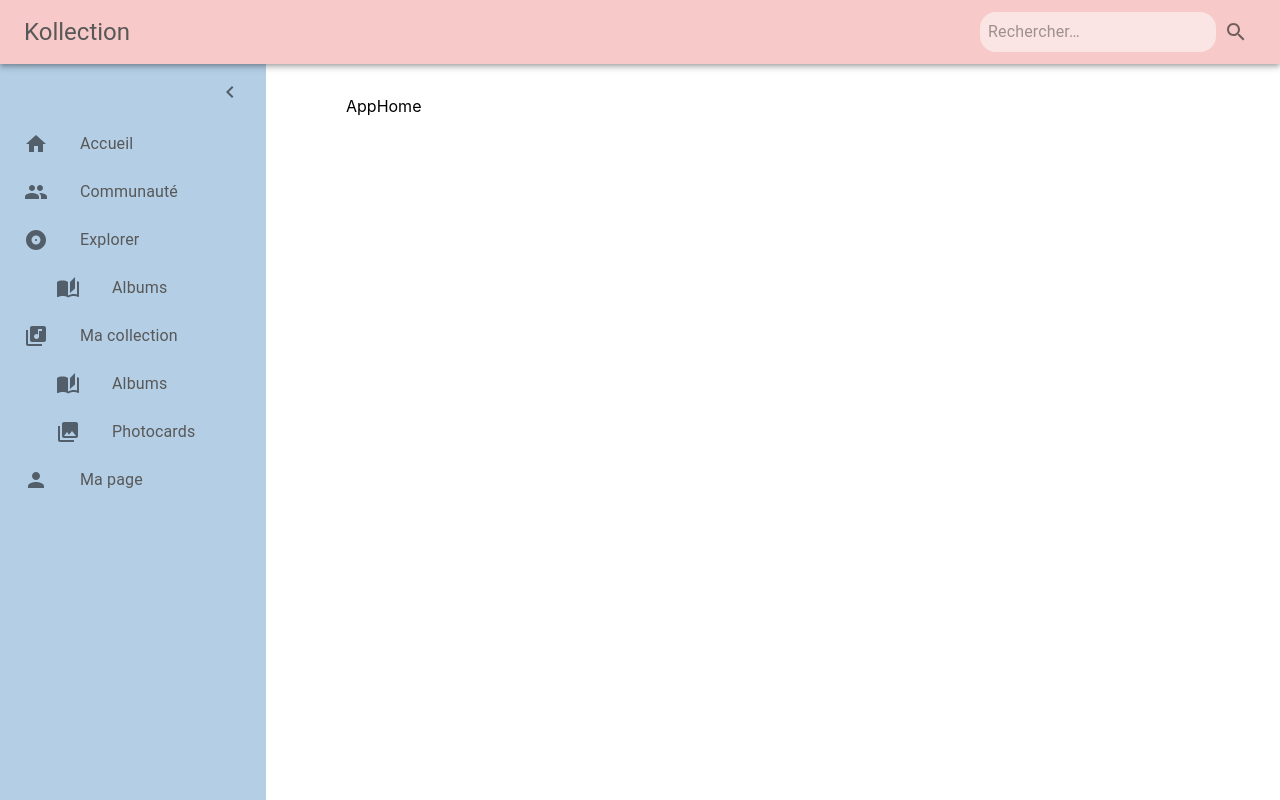
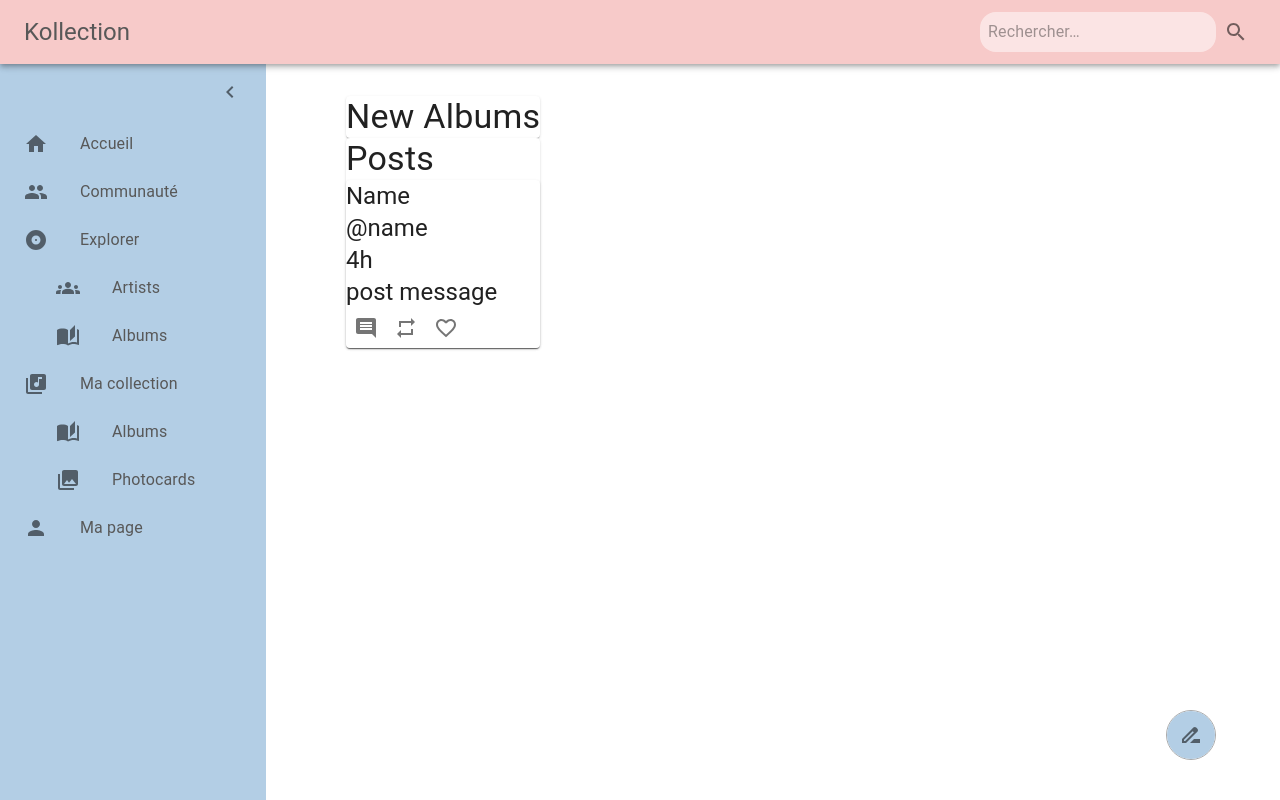
Before and after one commit to mathildecbs/pfe-project, a React (Create React App) app in the folder front/: page / in a window 1280 px wide. Built offline with nearby package versions, Linux system fonts and the light colour scheme.

Commit message:
More elements

```diff
--- a/front/src/components/App.tsx
+++ b/front/src/components/App.tsx
@@ -3,6 +3,7 @@ import AppSideMenu from "./AppSideMenu";
 import AppRouter from "./AppRouter";
 import styles from "../css/App.module.css";
 import AppTopMenu from "./AppTopMenu";
+import AppPostIconButton from "./AppPostIconButton";
 
 function App() {
   return (
@@ -14,6 +15,7 @@ function App() {
           <AppRouter />
         </div>
       </div>
+    <AppPostIconButton />
     </BrowserRouter>
   );
 }
--- /dev/null
+++ b/front/src/components/AppExploArtists.tsx
@@ -0,0 +1,7 @@
+import React from 'react'
+
+export default function AppExploArtists() {
+  return (
+    <div>AppExploArtists</div>
+  )
+}
--- a/front/src/components/AppHome.tsx
+++ b/front/src/components/AppHome.tsx
@@ -1,7 +1,16 @@
-import React from 'react'
+import { Paper, Typography } from "@mui/material";
+import AppPost from "./AppPost";
 
 export default function AppHome() {
   return (
-    <div>AppHome</div>
-  )
+    <>
+      <Paper>
+        <Typography variant="h4">New Albums</Typography>
+      </Paper>
+      <Paper>
+        <Typography variant="h4">Posts</Typography>
+        <AppPost></AppPost>
+      </Paper>
+    </>
+  );
 }
--- /dev/null
+++ b/front/src/components/AppPost.tsx
@@ -0,0 +1,36 @@
+import React from 'react';
+import { Paper, Typography, IconButton } from '@mui/material';
+import FavoriteBorderIcon from '@mui/icons-material/FavoriteBorder';
+import CommentIcon from '@mui/icons-material/Comment';
+import RepeatIcon from '@mui/icons-material/Repeat';
+import styles from '../css/AppPost.module.css';
+
+export default function AppPost() {
+  return (
+    <Paper className={styles.PostContainer}>
+      <Typography variant='h5'>
+        Name
+      </Typography>
+      <Typography variant='h5'>
+        @name
+      </Typography>
+      <Typography variant='h5'>
+        4h
+      </Typography>
+      <Typography variant='h5'>
+        post message
+      </Typography>
+      <div className={styles.Actions}>
+        <IconButton>
+          <CommentIcon />
+        </IconButton>
+        <IconButton>
+          <RepeatIcon />
+        </IconButton>
+        <IconButton>
+          <FavoriteBorderIcon />
+        </IconButton>
+      </div>
+    </Paper>
+  );
+}
--- /dev/null
+++ b/front/src/components/AppPostDialog.tsx
@@ -0,0 +1,6 @@
+
+export default function AppPostDialog() {
+  return (
+    <div>AppPostDialog</div>
+  )
+}
--- /dev/null
+++ b/front/src/components/AppPostIconButton.tsx
@@ -0,0 +1,14 @@
+import React from "react";
+import styles from "../css/AppPostIconButton.module.css";
+import { IconButton } from "@mui/material";
+import DriveFileRenameOutlineIcon from "@mui/icons-material/DriveFileRenameOutline";
+
+export default function AppPostIconButton() {
+  return (
+    <div className={styles.PostIconContainer}>
+      <IconButton className={styles.PostIcon}>
+        <DriveFileRenameOutlineIcon />
+      </IconButton>
+    </div>
+  );
+}
--- a/front/src/components/AppRouter.tsx
+++ b/front/src/components/AppRouter.tsx
@@ -8,6 +8,7 @@ import AppMyPage from "./AppMyPage";
 import AppExploAlbums from "./AppExploAlbums";
 import AppCollectionAlbums from "./AppCollectionAlbums";
 import AppCollectionPhotocards from "./AppCollectionPhotocards";
+import AppExploArtists from "./AppExploArtists";
 
 function AppRouter() {
   return (
@@ -15,6 +16,7 @@ function AppRouter() {
       <Route path="/" element={<AppHome />} />
       <Route path="/community" element={<AppCommunity />} />
       <Route path="/explorer" element={<AppExplorer />} />
+      <Route path="/exploArtists" element={<AppExploArtists />} />
       <Route path="/exploAlbums" element={<AppExploAlbums />} />
       <Route path="/myCollection" element={<AppMyCollection />} />
       <Route path="/collectionAlbums" element={<AppCollectionAlbums />} />
--- a/front/src/components/AppSideMenu.tsx
+++ b/front/src/components/AppSideMenu.tsx
@@ -10,7 +10,7 @@ import PeopleIcon from "@mui/icons-material/People";
 import LibraryMusicIcon from "@mui/icons-material/LibraryMusic";
 import CollectionsIcon from "@mui/icons-material/Collections";
 import PersonIcon from "@mui/icons-material/Person";
-import ImageSearchIcon from "@mui/icons-material/ImageSearch";
+import GroupsIcon from '@mui/icons-material/Groups';
 import AutoStoriesIcon from "@mui/icons-material/AutoStories";
 import AlbumIcon from "@mui/icons-material/Album";
 import styles from "../css/AppSideMenu.module.css";
@@ -55,16 +55,28 @@ function AppSideMenu() {
           {isExpanded && <ListItemText primary="Explorer" />}
         </ListItem>
         {isExpanded && (
+          <>
             <ListItem
               className={styles.SubMenuItem}
               component={Link}
-            to="/exploAlbums"
+              to="/exploArtists"
+            >
+              <ListItemIcon>
+                <GroupsIcon />
+              </ListItemIcon>
+              {isExpanded && <ListItemText primary="Artists" />}
+            </ListItem>
+            <ListItem
+              className={styles.SubMenuItem}
+              component={Link}
+              to="/exploArtists"
             >
               <ListItemIcon>
                 <AutoStoriesIcon />
               </ListItemIcon>
               {isExpanded && <ListItemText primary="Albums" />}
             </ListItem>
+          </>
         )}
         <ListItem
           className={styles.MenuItem}
--- /dev/null
+++ b/front/src/css/AppPostIconButton.module.css
@@ -0,0 +1,32 @@
+.PostIconContainer {
+    position: absolute;
+    right: 5%;
+    bottom: 5%;
+    border-style: solid;
+    border-radius: 100%;
+    border-width: 1px;
+    border-color: rgb(170, 170, 170);
+}
+
+.PostIconContainer:hover {
+    position: absolute;
+    right: 5%;
+    bottom: 5%;
+    border-style: solid;
+    border-radius: 100%;
+    border-width: 1px;
+    border-color: #B3CEE5;
+}
+
+.PostIcon {
+    width: 2em;
+    height: 2em;
+    align-items: center;
+    vertical-align: center;
+    background-color: #B3CEE5 !important;
+    transition: 0.3s;
+}
+
+.PostIcon:hover {
+    background-color: #D0E4F5 !important;
+}
```
Also changed, not shown: front/src/components/AppCollectionAlbum.tsx (added, +7 -0 lines), front/src/css/AppPost.module.css (added). Lines whose indentation alone changed are shown as unchanged.
